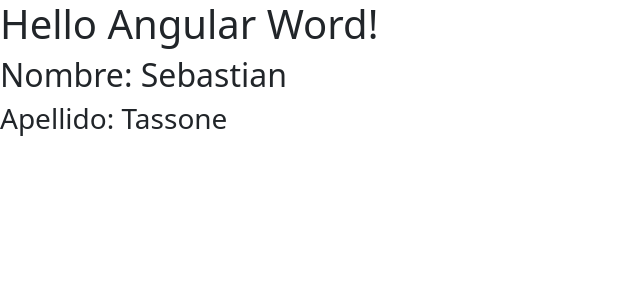
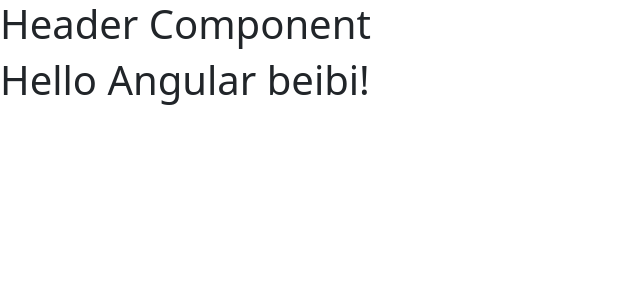
Before and after one commit to sbs001/First-Angular-App, an Angular app: page / in a window 1280 px wide. Shown: the top 300 px of the page, without its empty margins (0-640 px from the left). Built offline with nearby package versions, Linux system fonts and the light colour scheme.

Commit message:
header component prepared

```diff
--- a/src/app/app.component.html
+++ b/src/app/app.component.html
@@ -1,4 +1,3 @@
-<h1>Hello Angular Word!</h1>
+<app-header></app-header>
 
-<h2>Nombre: {{nombre}}</h2>
-<h3>Apellido: {{apellido}}</h3>
+<h1>Hello Angular beibi!</h1>
--- a/src/app/app.module.ts
+++ b/src/app/app.module.ts
@@ -2,10 +2,12 @@
 import { BrowserModule } from '@angular/platform-browser';
 
 import { AppComponent } from './app.component';
+import { HeaderComponent } from './components/header/header.component';
 
 @NgModule({
   declarations: [
-    AppComponent
+    AppComponent,
+    HeaderComponent
   ],
   imports: [
     BrowserModule
--- a/src/app/components/header/header.component.ts
+++ b/src/app/components/header/header.component.ts
@@ -0,0 +1,9 @@
+import { Component } from "@angular/core";
+
+@Component({
+  selector: 'app-header',
+  template: `<h1>Header Component </h1>`
+})
+export class HeaderComponent{
+
+}
```
